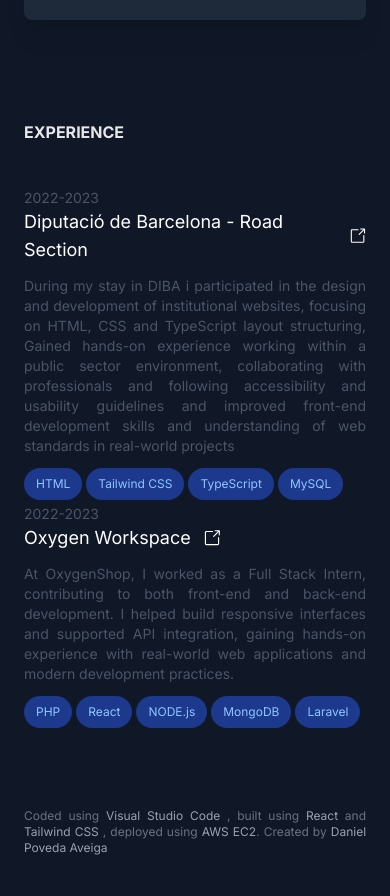
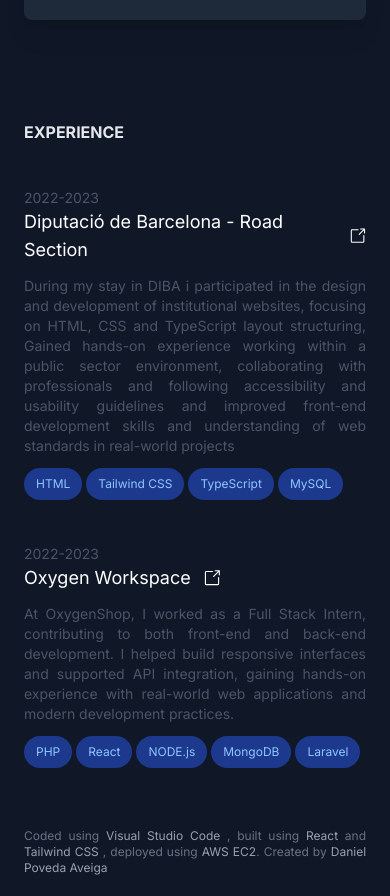
Before and after one commit to danipoav/Portfolio-Dev, a React (Vite) app: page / in a window 390 px wide. Shown: the part 2860-3756 px from the top of the page. Built offline with nearby package versions, Linux system fonts and the light colour scheme.

Commit message:
Changing some text sizes

```diff
--- a/src/components/RightSide.tsx
+++ b/src/components/RightSide.tsx
@@ -8,7 +8,7 @@ export default function RightSide() {
       <AboutContent />
       <ProjectsContent />
       <ExperienceContent />
-      <p className="text-xs text-justify pb-10 md:pr-50 text-gray-500">Coded using <a className="text-gray-400 hover:text-blue-700" href="https://code.visualstudio.com/">Visual Studio Code</a> , built using <a className="text-gray-400 hover:text-blue-700" href="https://es.react.dev/">React</a> and <a className="text-gray-400 hover:text-blue-700" href="https://tailwindcss.com/">Tailwind CSS</a> , deployed using <a className="text-gray-400 hover:text-blue-700" href="https://aws.amazon.com/es/iam/">AWS EC2</a>. Created by <a className="text-gray-400 hover:text-blue-700" href="https://github.com/danipoav" target="_blank">Daniel Poveda Aveiga</a></p>
+      <p className="text-xs text-justify pb-5 md:pr-50 text-gray-500">Coded using <a className="text-gray-400 hover:text-blue-700" href="https://code.visualstudio.com/">Visual Studio Code</a> , built using <a className="text-gray-400 hover:text-blue-700" href="https://es.react.dev/">React</a> and <a className="text-gray-400 hover:text-blue-700" href="https://tailwindcss.com/">Tailwind CSS</a> , deployed using <a className="text-gray-400 hover:text-blue-700" href="https://aws.amazon.com/es/iam/">AWS EC2</a>. Created by <a className="text-gray-400 hover:text-blue-700" href="https://github.com/danipoav" target="_blank">Daniel Poveda Aveiga</a></p>
     </div>
   )
 }
--- a/src/sections/ExperienceCard.tsx
+++ b/src/sections/ExperienceCard.tsx
@@ -9,8 +9,9 @@ interface ExperienceProps {
 }
 
 export default function ExperienceCard({ title, techStack = [], date, description, link }: ExperienceProps) {
-    return (<>
-        <a href={link} target="_blank" className=" md:flex hover:rounded-2xl hover:bg-gray-800  md:px-5 py-3 mb-10 cursor-pointer">
+    return (
+        <div className="mb-10 md:mb-0">
+            <a href={link} target="_blank" className="md:flex hover:rounded-2xl hover:bg-gray-800 md:px-5 py-3 mb-10 cursor-pointer">
                 <h2 className="text-gray-600 w-28 shrink-0 text-sm pt-1">{date}</h2>
                 <div>
                     <h1 className=" text-white mb-3 text-lg flex gap-3">{title} <GoLinkExternal className="text-right w-auto h-auto" /></h1>
@@ -23,6 +24,6 @@ export default function ExperienceCard({ title, techStack = [], date, descriptio
                     </ul>
                 </div>
             </a>
-    </>
+        </div>
     )
 }
--- a/src/sections/ExperienceContent.tsx
+++ b/src/sections/ExperienceContent.tsx
@@ -20,7 +20,7 @@ export default function ExperienceContent() {
     ]
 
     return (
-        <section id='experience' className='scroll-mt-10 mb-20'>
+        <section id='experience' className='scroll-mt-10 mb-15 md:mb-20'>
             <h1 className="uppercase text-gray-200 text-ls font-bold mb-10 md:hidden">Experience</h1>
             {experience.map((exp, i) => (
                 <ExperienceCard key={i} {...exp} />
```
Lines whose indentation alone changed are shown as unchanged.
